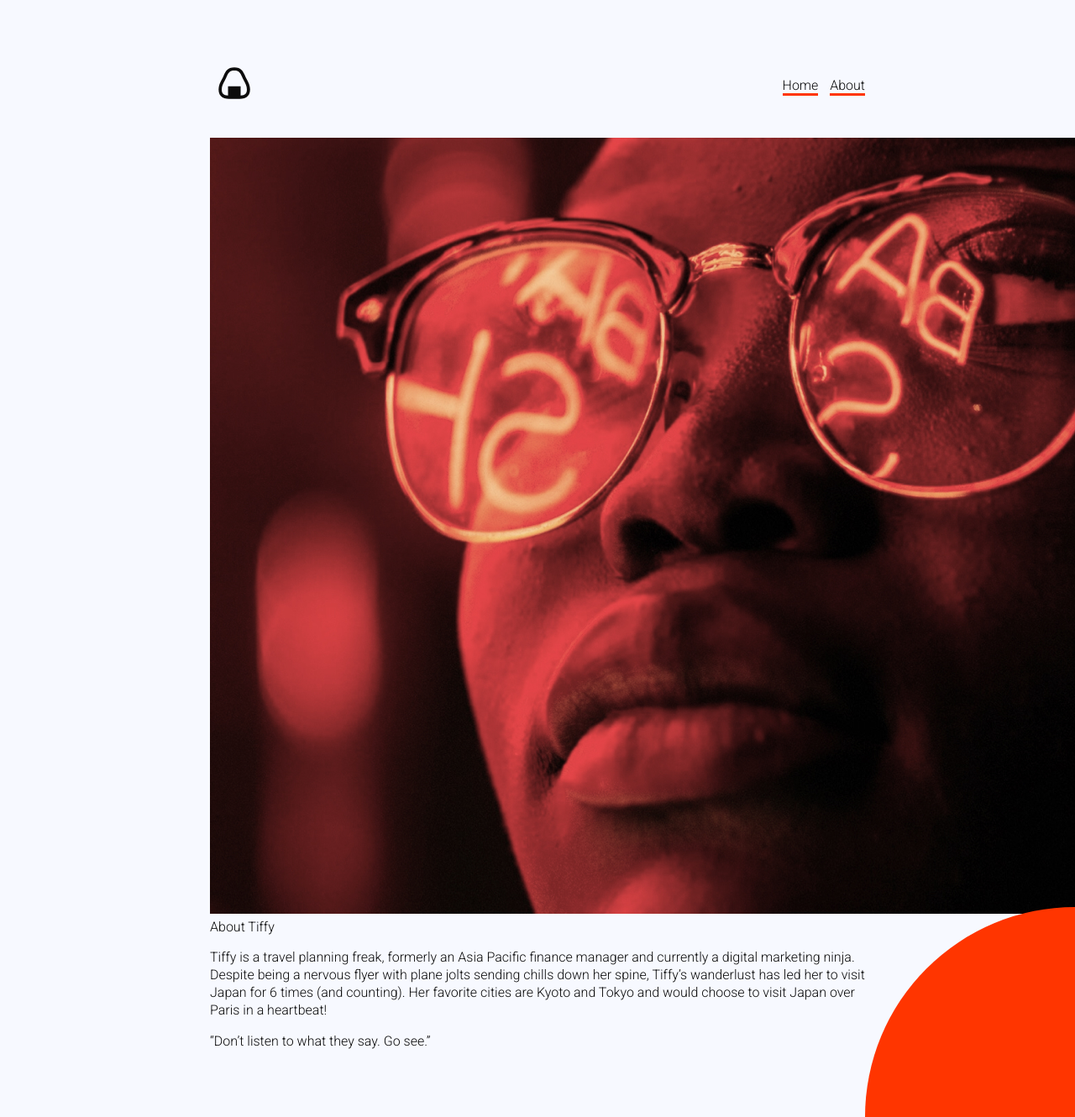
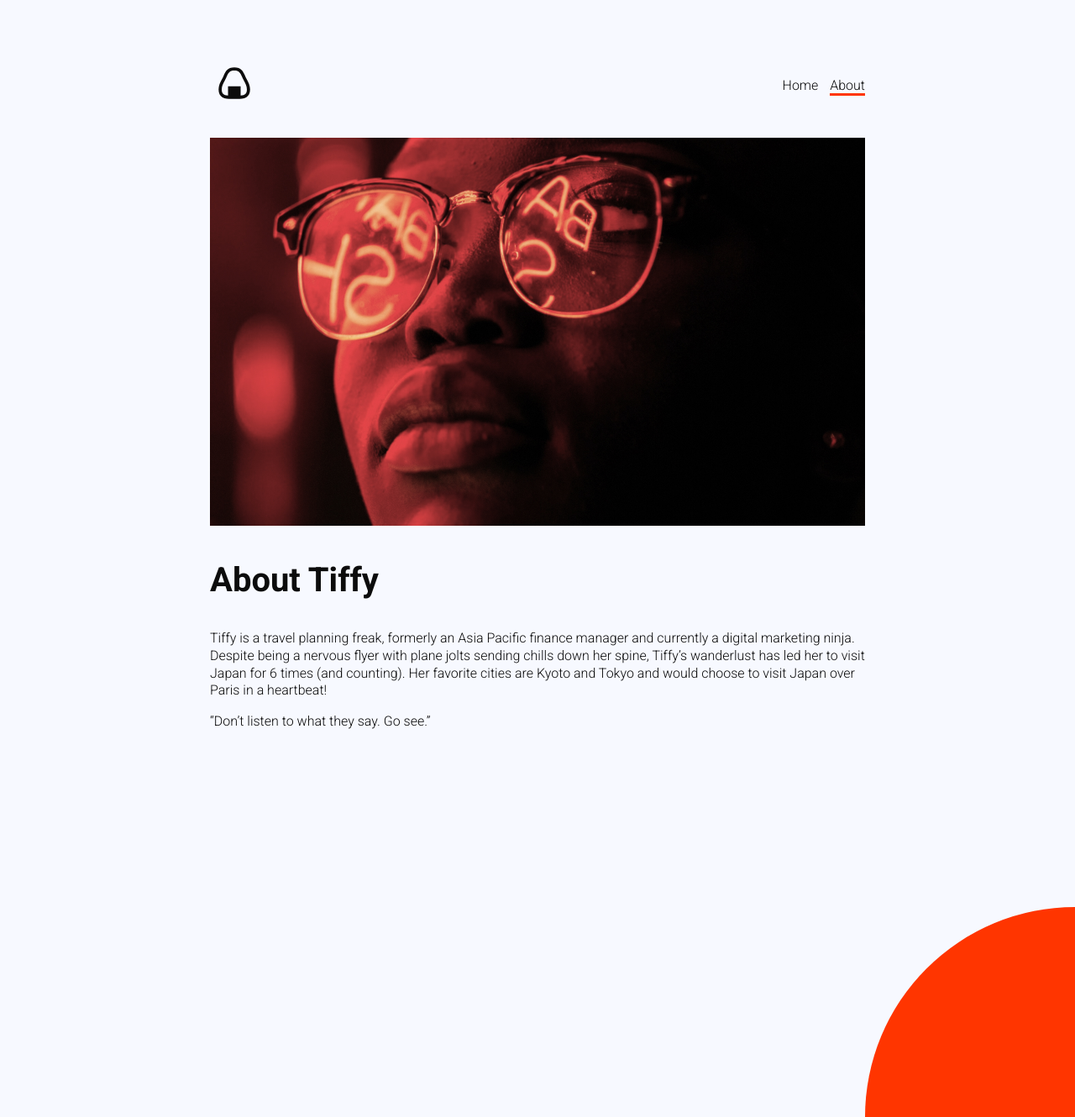
Before and after one commit to ben-peng/anightinjapan, a Jekyll site: the page built from about.markdown, in a window 1280 px wide and 1330 px high. Shown: the whole window at 84% size. Built offline with Jekyll 4.4.1, drawn with Linux system fonts in a browser that asks for light colours.

Commit message:
fix navigation and images

```diff
--- a/_includes/header.html
+++ b/_includes/header.html
@@ -4,8 +4,8 @@
     </a>
 
     <nav>
-     <a href="/">Home</a>
-     <a href="/about">About</a>
+     <a href="/" {% if page.url == "/" %} class="selected" {% endif %}>Home</a>
+     <a href="/about/" {% if page.url == "/about/" %} class="selected" {% endif %}>About</a>
     </nav>
 
 </header>
--- a/about.markdown
+++ b/about.markdown
@@ -5,7 +5,8 @@
 ---
 
 ![about.jpg](/uploads/about.jpg)
-About Tiffy
+
+## About Tiffy
 
 Tiffy is a travel planning freak, formerly an Asia Pacific finance manager and currently a digital marketing ninja. Despite being a nervous flyer with plane jolts sending chills down her spine, Tiffy’s wanderlust has led her to visit Japan for 6 times (and counting). Her favorite cities are Kyoto and Tokyo and would choose to visit Japan over Paris in a heartbeat!
 
--- a/assets/css/app.scss
+++ b/assets/css/app.scss
@@ -47,10 +47,19 @@
     margin: 40px 0 0;
 }
 
-nav a, p a{
+nav a{
+    color: $black;
+    text-decoration: none;
+}
+
+nav a.selected, p a{
     color: $black;
     text-decoration: none;
     border-bottom: 3px solid $red;
+}
+
+img {
+    max-width:780px;
 }
 
 p.read-more{
@@ -89,6 +98,7 @@
     }
 
     img{
-        max-width: 720px;
+        max-width: 780px;
+        margin-bottom: 40px;
     }
 }
```
